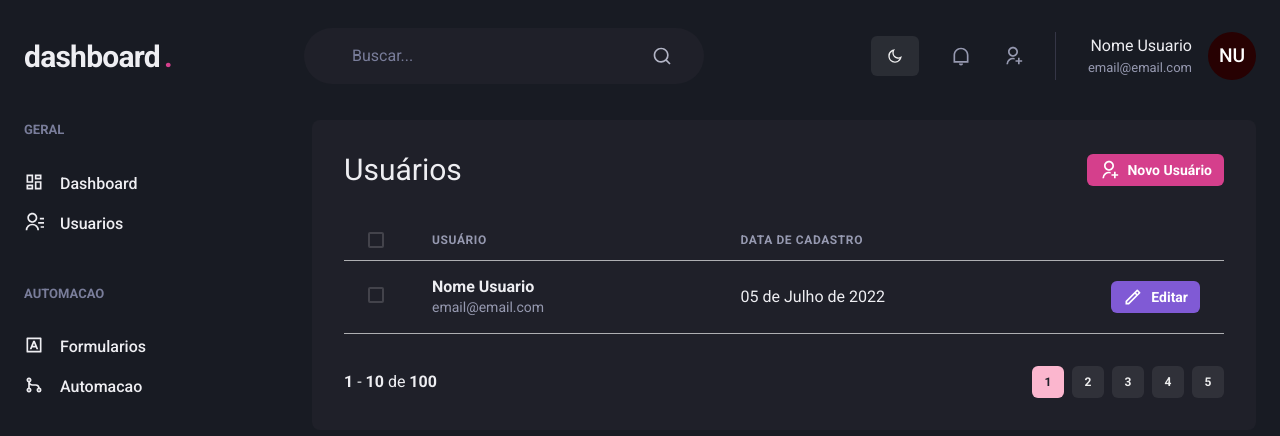
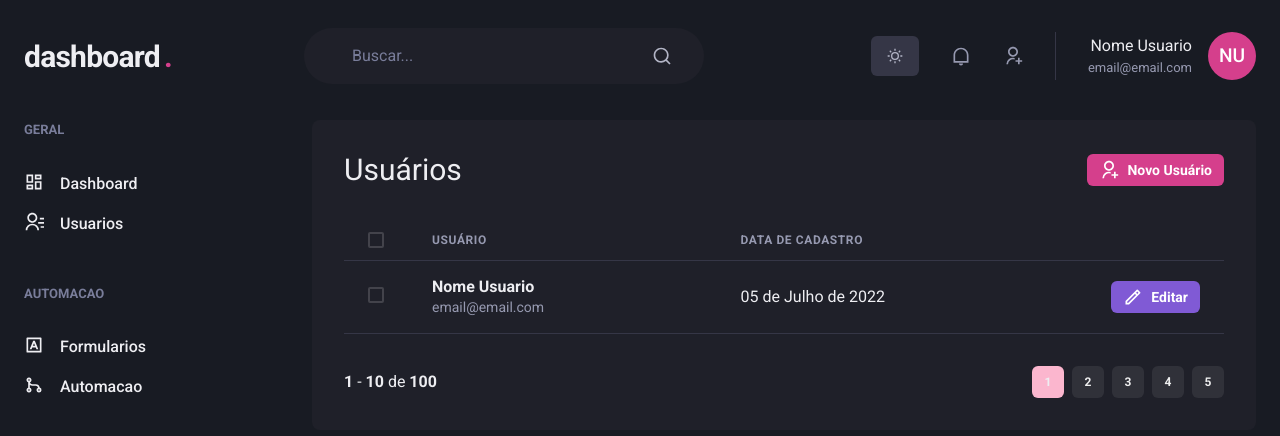
Before and after one commit to s1cp/reactjs-admin-panel, a Next.js app: page /users in a window 1280 px wide. Shown: the top 436 px of the page. Built offline with nearby package versions, Linux system fonts and the light colour scheme.

Commit message:
Color adjustments

```diff
--- a/src/components/Header/NotificationsNav.tsx
+++ b/src/components/Header/NotificationsNav.tsx
@@ -1,8 +1,11 @@
-import { Button, HStack, Icon, useColorMode } from "@chakra-ui/react";
-import { RiMoonLine, RiNotificationLine, RiUserAddLine } from "react-icons/ri";
+import { Button, HStack, Icon, useColorMode, useColorModeValue } from "@chakra-ui/react";
+import { RiMoonLine, RiNotificationLine, RiSunLine, RiUserAddLine } from "react-icons/ri";
 
 export default function NotificationsNav() {
   const { colorMode, toggleColorMode } = useColorMode()
+  const darkToggleBg = useColorModeValue("gray.200", "gray.700")
+  const darkToggleColor = useColorModeValue("gray.600", "gray.200")
+  const darkToggleicon = colorMode === "light" ? RiMoonLine : RiSunLine;
 
   return (
     <HStack
@@ -14,7 +17,9 @@ export default function NotificationsNav() {
       borderRightWidth={1}
       borderColor="gray.700"
     >
-      <Button onClick={toggleColorMode}><Icon as={RiMoonLine} size="20" /></Button>
+      <Button bg={darkToggleBg} color={darkToggleColor} onClick={toggleColorMode}>
+        <Icon as={darkToggleicon} size="20" />
+      </Button>
       <Icon as={RiNotificationLine} fontSize="20" />
       <Icon as={RiUserAddLine} fontSize="20" />
     </HStack>
--- a/src/components/Header/Profile.tsx
+++ b/src/components/Header/Profile.tsx
@@ -10,7 +10,7 @@ export default function Profile() {
         <Text color="gray.300" fontSize="small">email@email.com</Text>
       </Box>
 
-      <Avatar size="md" name="Nome Usuario" />
+      <Avatar bg="pink.500" size="md" name="Nome Usuario" />
     </Flex>
   );
 }
--- a/src/components/Pagination/PaginationItem.tsx
+++ b/src/components/Pagination/PaginationItem.tsx
@@ -16,6 +16,7 @@ export default function PaginationItem({
           fontSize="xs"
           width="4"
           colorScheme="pink"
+          color="gray.50"
           disabled
           _hover={{
             bg: 'pink.500',
--- a/src/pages/users/index.tsx
+++ b/src/pages/users/index.tsx
@@ -1,4 +1,4 @@
-import { Box, Checkbox, Flex, Heading, Table, Tbody, Td, Th, Thead, Tr, Text, useColorModeValue } from "@chakra-ui/react";
+import { Box, Checkbox, Flex, Heading, Table, Tbody, Td, Th, Thead, Tr, Text, useColorModeValue, Divider } from "@chakra-ui/react";
 import { RiPencilLine, RiUserAddLine } from "react-icons/ri";
 import { FormButton } from "../../components/Form/FormButton";
 import { Header } from "../../components/Header";
@@ -15,6 +15,8 @@ export default function UserList() {
   // }, []);
 
   const boxColor = useColorModeValue('white', 'gray.800');
+  const borderColor = useColorModeValue('gray.100', 'gray.700');
+  const tableHeaderColor = useColorModeValue('gray.500', 'gray.300');
 
   return (
     <Box>
@@ -32,14 +34,14 @@ export default function UserList() {
             </FormButton>
           </Flex>
 
-          <Table colorScheme="whiteAlpha">
+          <Table colorScheme="gray">
             <Thead>
               <Tr>
-                <Th px="6" color="gray.300" width="8">
+                <Th px="6" color={tableHeaderColor} width="8">
                   <Checkbox colorScheme="pink" />
                 </Th>
-                <Th px="6" color="gray.300">Usuário</Th>
-                <Th px="6" color="gray.300">Data de cadastro</Th>
+                <Th px="6" color={tableHeaderColor}>Usuário</Th>
+                <Th px="6" color={tableHeaderColor}>Data de cadastro</Th>
                 <Th width="8"></Th>
               </Tr>
             </Thead>
@@ -51,7 +53,7 @@ export default function UserList() {
                 <Td>
                   <Box>
                     <Text fontWeight="bold">Nome Usuario</Text>
-                    <Text fontSize="sm" color="gray.300">email@email.com</Text>
+                    <Text fontSize="sm" color={tableHeaderColor}>email@email.com</Text>
                   </Box>
                 </Td>
                 <Td>05 de Julho de 2022</Td>
```
